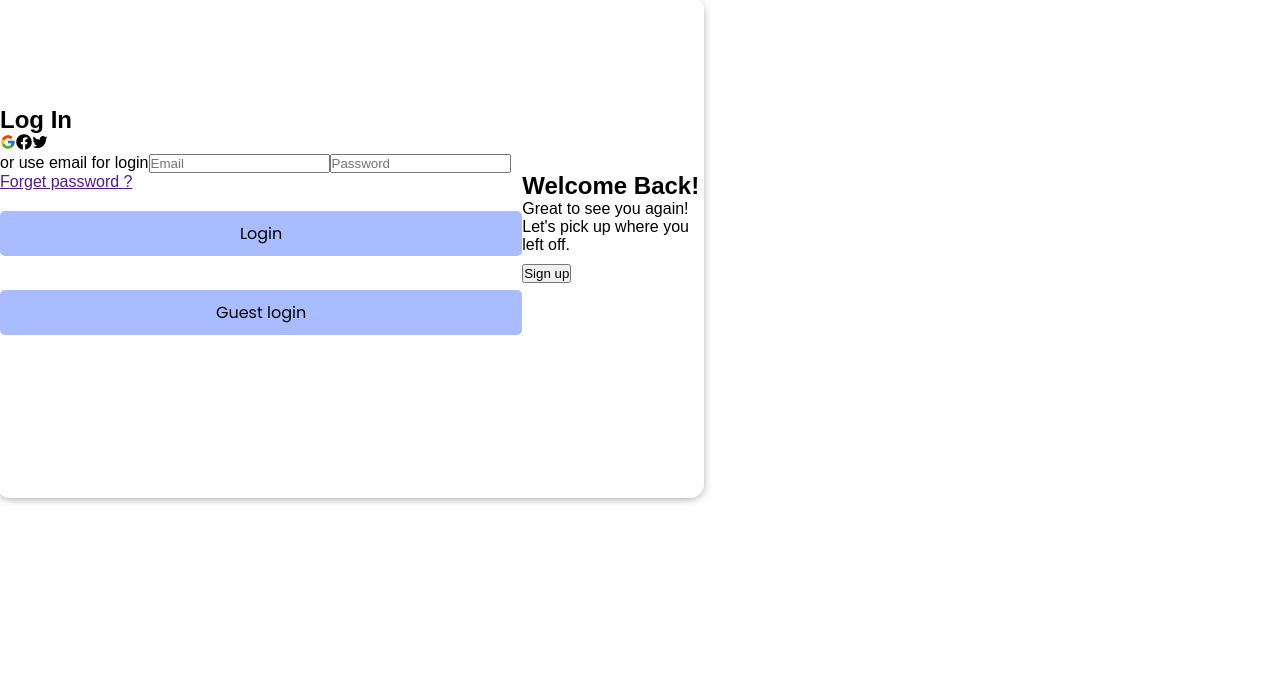
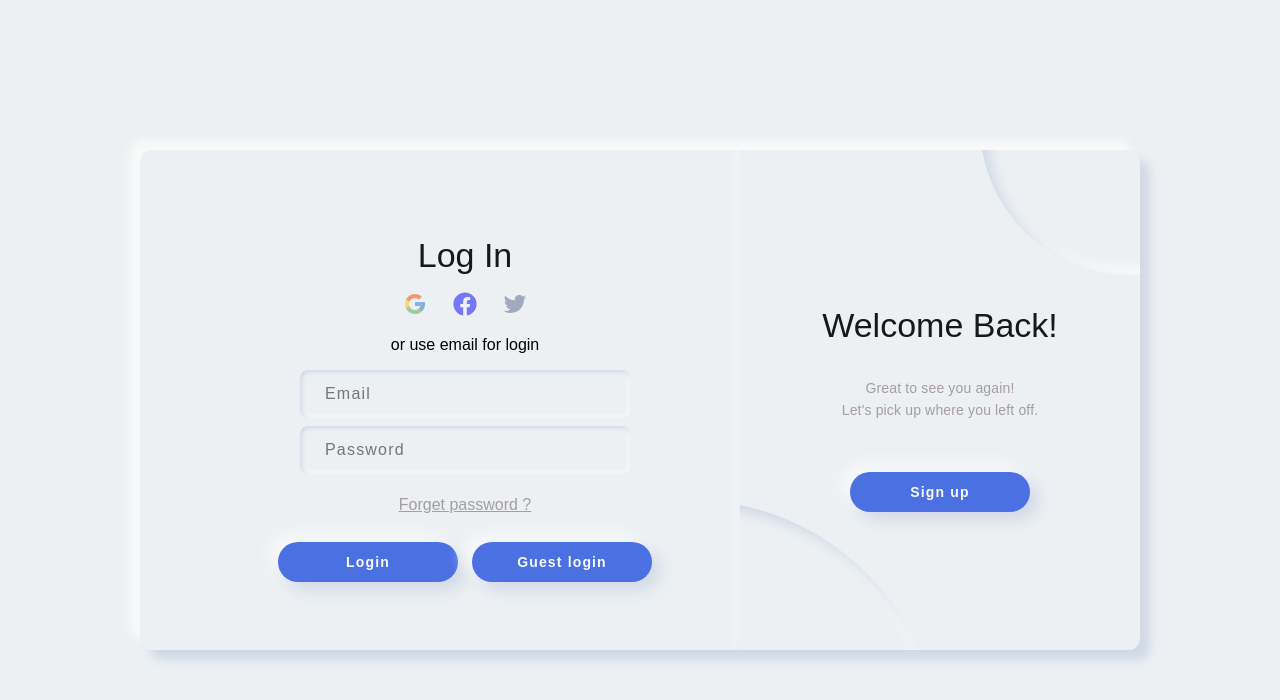
Before and after one commit to davidjhaa/Quizzify, a React (Create React App) app: page /login in a window 1280 px wide. Shown: the top 700 px of the page. Built offline with nearby package versions, Linux system fonts and the light colour scheme.

Commit message:
Updated Login

```diff
--- a/src/components/Login/Login.module.css
+++ b/src/components/Login/Login.module.css
@@ -1,119 +1,290 @@
-.app {
+.main {
   display: flex;
   justify-content: center;
   align-items: center;
+  width: 100vw;
   height: 100vh;
-    background-color: #fff;
-    margin: 0;
-    padding: 0;
+  background-color: #ecf0f3;
 }
 
 .parent {
   display: flex;
+  position: relative;
+  width: 1000px;
+  min-width: 1000px;
+  min-height: 500px;
+  height: 500px;
+  padding: 25px;
+  background-color: #ecf0f3;
+  box-shadow: 10px 10px 10px #d1d9e6, -10px -10px 10px #f9f9f9;
+  border-radius: 12px;
+  overflow: hidden;
+}
+
+.switchContainer2 {
+  /* left: calc(100% - 400px); */
+  transition: 1.25s;
+  display: flex;
   justify-content: center;
   align-items: center;
-    align-content: center;
-    flex-direction: row;
+  position: absolute;
+  top: 0;
+  right: 0;
+  height: 100%;
+  width: 400px;
+  /* padding: 50px; */
+  z-index: 200;
+  background-color: #ecf0f3;
+  overflow: hidden;
+  box-shadow: 4px 4px 10px #d1d9e6, -4px -4px 10px #f9f9f9;
 }
 
-.main {
-    background-color: white;
-    width: 60vw;
-    max-width: 700px;
-    height: 494px;
-    display: flex;
-    flex-direction: column;
-    align-items: center;
-    justify-content: center;
-    border-radius: 10px;
-    /* box-shadow: 0 0 10px rgba(0, 0, 0, 0.4); */
-    padding-bottom: 40px;
-    box-shadow: inset 0 0 0 3px #fff,
-                0 0 0 4px #ffffff,
-                3px 3px 10px #a8aaad,
-                -3px 3px 10px #a8aaad;
+.upperCircle {
+  position: absolute;
+  top: -35%;
+  left: 60%;
+  width: 300px;
+  height: 300px;
+  border-radius: 50%;
+  background-color: #ecf0f3;
+  box-shadow: inset 8px 8px 12px #d1d9e6, inset -8px -8px 12px #f9f9f9;
+  bottom: -60%;
+  transition: 1.25s;
 }
 
-.heading {
-    font-family: Jomhuria;
-    font-size: 4rem;
-    margin-top: 3rem;
-    margin-bottom: 42px;
-    color: gray;
+.bottomCircle {
+  position: absolute;
+  width: 500px;
+  height: 500px;
+  border-radius: 50%;
+  background-color: #ecf0f3;
+  box-shadow: inset 8px 8px 12px #d1d9e6, inset -8px -8px 12px #f9f9f9;
+  bottom: -70%;
+  left: -75%;
+  transition: 1.25s;
 }
 
-.signup:hover {
-    box-shadow: inset 0 0 0 3px #fff,
-                0 0 0 4px #fff,
-                3px -3px 30px #acc5e9,
-                -3px 3px 30px #acc5e9;
-    width: 8rem;
-    border-radius: 4px;
-    text-align: center;
-    cursor: pointer;
-}
-
-.login {
-    box-shadow: inset 0 0 0 3px #fff,
-                0 0 0 4px #ffffff,
-                3px -3px 30px #b1c1d8,
-                -3px 3px 30px #c9e5f5;
-    width: 8rem;
-    border-radius: 4px;
-    text-align: center;
-    cursor: pointer;
-}
-
-.container {
-    display: flex;
-    justify-content: center;
-    gap: 8rem;
-    margin-bottom: 3rem;
-}
-
-.form {
+.welcomeNote {
   display: flex;
   justify-content: center;
   align-items: center;
   flex-direction: column;
+  position: absolute;
+  width: 400px;
+  padding: 50px 55px;
+  transition: 1.25s;
 }
 
-.field {
+.title {
+  font-size: 34px;
+  font-weight: 500;
+  line-height: 2.2;
+  color: #181818;
+}
+
+.description {
+  margin-top: 14px;
+  font-size: 14px;
+  letter-spacing: 0.15px;
+  text-align: center;
+  line-height: 1.6;
+  color: rgb(166, 157, 157);
+}
+
+
+.form {
+  z-index: 100;
+  display: flex;
+  justify-content: center;
+  align-items: center;
+  width: 600px;
+  height: 100%;
+  padding: 25px;
+  background-color: #ecf0f3;
+  transition: 1.25s;
+}
+
+.content {
+  display: flex;
+  justify-content: center;
+  align-items: center;
+  flex-direction: column;
+  width: 100%;
+  height: 100%;
+}
+
+.formIcon,
+.formIcon2,
+.formIcon3 {
+  object-fit: contain;
+  width: 40px;
+  height: 24px;
+  margin: 0 5px;
+  opacity: 0.5;
+  transition: 0.15s;
+  cursor: pointer;
+}
+
+.formIcon2 {
+  color: blue;
+}
+
+.formIcon3 {
+  color: #59648a;
+}
+
+.formIcon:hover {
+  opacity: 1;
+  transition: 0.15s;
+  cursor: pointer;
+}
+
+.formInput {
+  padding: 0.5em;
+  font-size: 1rem;
+  color: rgb(166, 157, 157);
+  outline: none;
+  border: none;
+  width: 60%;
+  height: 48px;
+  margin-bottom: 8px;
+  padding-left: 25px;
+  letter-spacing: 1.2px;
+  font-family: "Montserrat", sans-serif;
+  background-color: #ecf0f3;
+  transition: 0.25s ease;
+  border-radius: 8px;
+  box-shadow: inset 2px 2px 4px #d1d9e6, inset -2px -2px 4px #f9f9f9;
+}
+
+.icon {
   display: flex;
   align-items: center;
-    margin-bottom: 18px;
-}
-
-.label {
-    font-weight: 400;
-    font-size: 24px;
-    width: 100px;
-    text-align: right;
-    margin-right: 12px;
+  justify-content: center;
+  font-size: 1.6rem;
+  color: rgb(166, 157, 157);
+  margin-right: 0.3rem;
 }
 
 .input {
-    min-width: 200px;
-  max-width: 500px;
-    height: 32px;
-    border-radius: 8px;
-    background-color: rgb(239, 233, 233);
+  padding: 0.5em;
   border: none;
-    padding: 5px 10px;
+  font-size: 1rem;
+  color: rgb(166, 157, 157);
+  width: 100%;
+  outline: none;
+}
+
+.forgetPassword {
+  margin: 14px 0;
+  cursor: pointer;
+  color: rgb(166, 157, 157);
+}
+
+.formSpan {
+  margin-top: 16px;
+  margin-bottom: 16px;
+}
+
+.button,
+.signInbutton {
+  width: 180px;
+  height: 40px;
+  border-radius: 25px;
+  font-weight: 700;
+  font-size: 14px;
+  margin-top: 14px;
+  letter-spacing: 1.15px;
+  background-color: #4b70e2;
+  color: #f9f9f9;
+  box-shadow: 8px 8px 16px #d1d9e6, -8px -8px 16px #f9f9f9;
+  border: none;
+  outline: none;
+  cursor: pointer;
+  transition: all 0.2s ease-in;
+}
+
+.signInbutton {
+  margin-top: 50px;
+}
+
+.mobileOnlyButton {
+  display: none;
+}
+
+.loginSignupbtn {
+  display: flex;
+  gap: 14px;
+}
+
+.loader {
+  border: 3px solid #f3f3f3;
+  border-radius: 50%;
+  border-top: 3px solid #3498db;
+  width: 16px;
+  height: 16px;
+  animation: spin 1s linear infinite;
+  margin: 0 auto;
+}
+
+@keyframes spin {
+  0% {
+    transform: rotate(0deg);
+  }
+
+  100% {
+    transform: rotate(360deg);
+  }
+}
+
+
+@media (max-width: 1024px) {
+  .parent {
+    width: 100vw;
+    min-width: 100vw;
+    height: 100vh;
+    flex-direction: column;
+    position: absolute;
+    top: 50%;
+    left: 50%;
+    transform: translate(-50%, -50%);
+  }
+
+  .switchContainer2 {
+    display: none;
+  }
+
+  .form {
+    width: 100%;
   }
 
   .button {
-    width: 100%; /* Both buttons will occupy the same width inside their container */
-    padding: 10px 20px; /* Padding for better sizing */
-    font-family: Poppins, sans-serif;
-    font-size: 16px;
-    background: #A9BCFF;
-    box-shadow: 0px 0px 0px 4px rgba(255, 255, 255, 0.01);
-    border-radius: 5px;
-    color: black;
-    border: none;
     margin-top: 20px;
-    margin-bottom: 14px;
-    cursor: pointer;
-    text-align: center;
   }
+
+  .mobileOnlyButton {
+    display: block;
+  }
+
+  .loginSignupbtn {
+    display: flex;
+    gap: 14px;
+  }
+}
+
+@media (max-width: 480px) {
+  .loginSignupbtn {
+    display: flex;
+    flex-direction: column;
+  }
+
+  .formInput {
+    width: 84%;
+    margin-bottom: 22px;
+    height: 56px;
+  }
+
+  .mobileOnlyButton {
+    display: block;
+  }
+}
```
Lines whose indentation alone changed are shown as unchanged.
